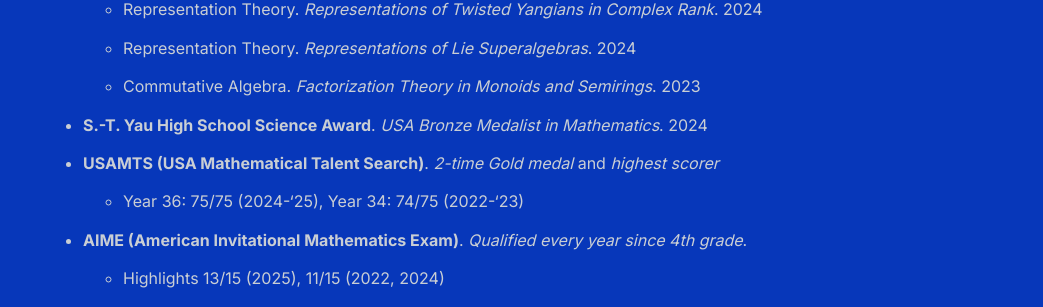
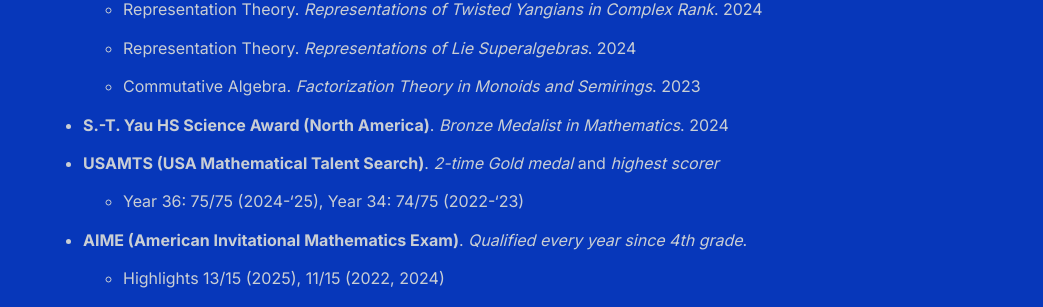
Before and after one commit to shihankanungo/shihankanungo.github.io, a Jekyll site: the page built from honors.md, in a window 1280 px wide. Shown: the part 543-850 px from the top of the page, without its empty margins (237-1280 px from the left). Built offline with Jekyll 4.4.1, drawn with Linux system fonts in a browser that asks for light colours.

Commit message:
Update honors.md

```diff
--- a/honors.md
+++ b/honors.md
@@ -14,7 +14,7 @@
   - Representation Theory. *Representations of Twisted Yangians in Complex Rank*. 2024
   - Representation Theory. *Representations of Lie Superalgebras*. 2024
   - Commutative Algebra. *Factorization Theory in Monoids and Semirings*. 2023
-- **S.-T. Yau High School Science Award**. *USA Bronze Medalist in Mathematics*. 2024
+- **S.-T. Yau HS Science Award (North America)**. *Bronze Medalist in Mathematics*. 2024
 - **USAMTS (USA Mathematical Talent Search)**. *2-time Gold medal* and *highest scorer*
   - Year 36: 75/75 (2024-'25), Year 34: 74/75 (2022-'23)
 - **AIME (American Invitational Mathematics Exam)**. *Qualified every year since 4th grade*.
```
